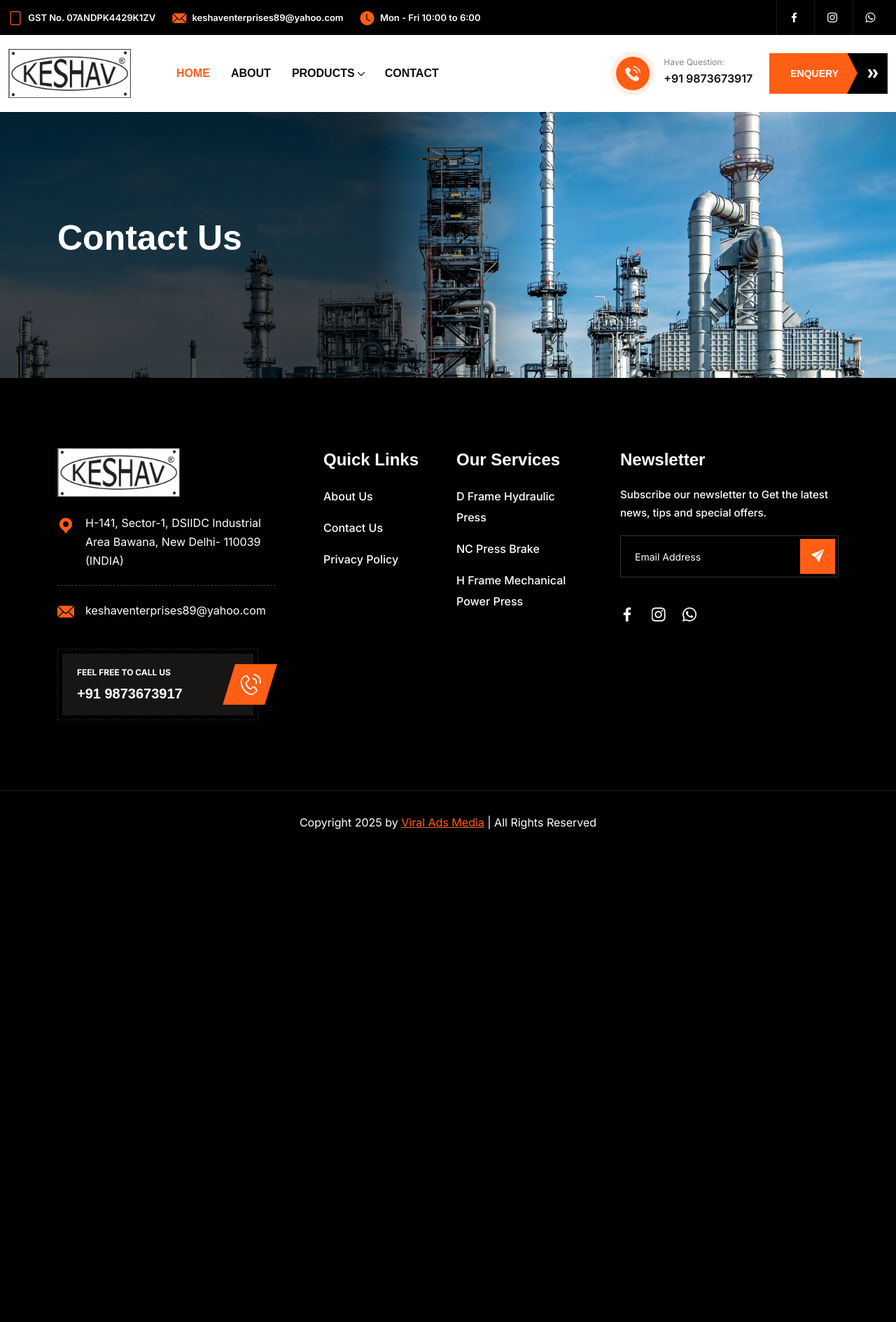
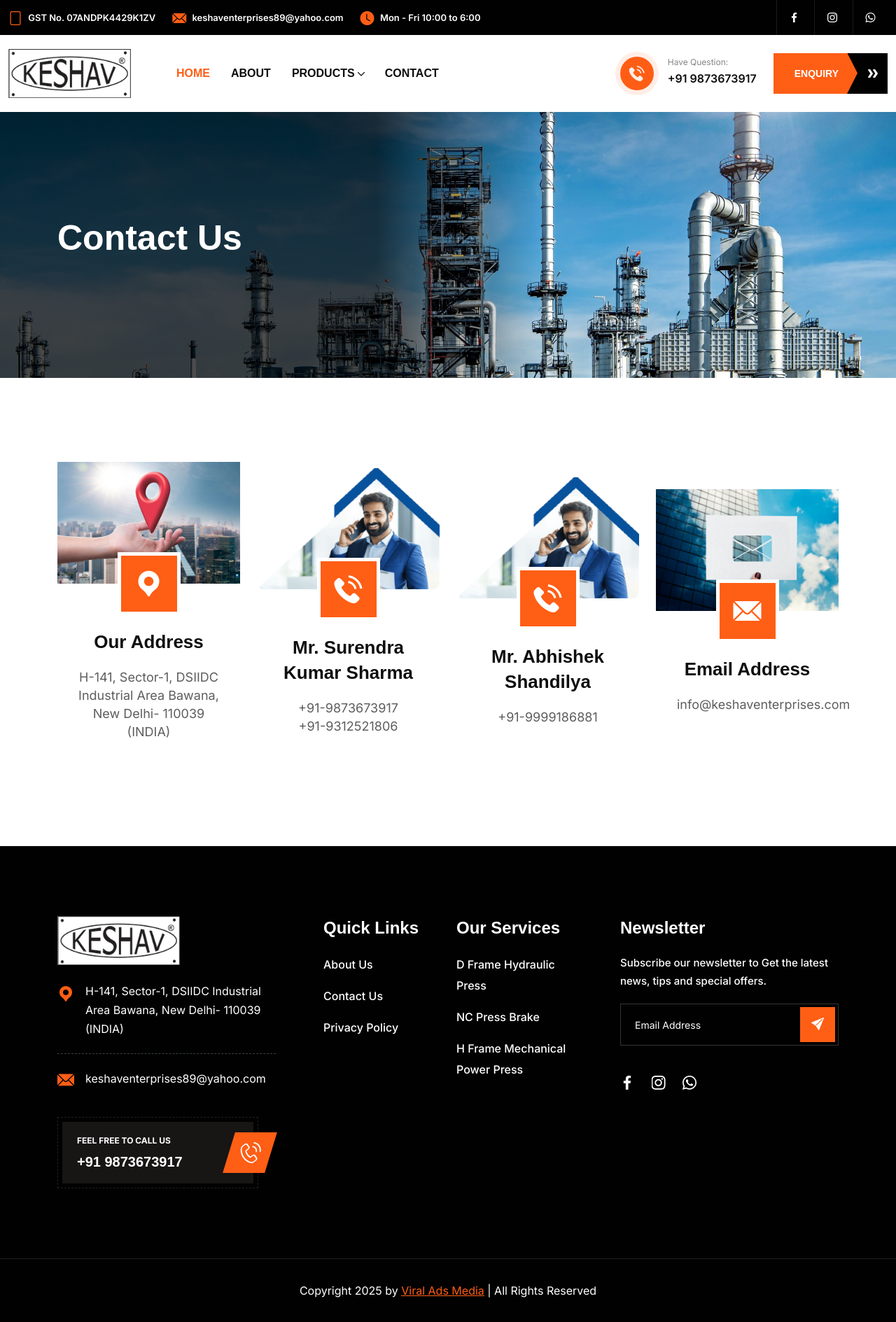
Before and after one commit to rj31portfolio/keshaventerprise, a PHP site: page /keshaventerprise/contact.php in a window 1280 px wide. Shown: the whole page at 70% size. Before the commit the page ends 1185 px from the top, so only its background shows below. Run offline with PHP 8.4, Linux system fonts and the light colour scheme; some libraries are stand-ins or nearby versions; some web fonts are replaced.

Commit message:
make conatc page 4 cards for contact

```diff
--- a/contact.php
+++ b/contact.php
@@ -31,7 +31,53 @@
 
 <div class="page-content">
 
-
+<section>
+  <div class="container">
+    <div class="row align-items-center">
+      <div class="col-lg-3 col-md-12">
+        <div class="contact-media text-center">
+          <img class="img-fluid" src="images/location-bg.jpg" alt="Image">
+          <div class="contact-info">
+            <i class="flaticon flaticon-pin-1"></i>
+            <h4>Our Address</h4>
+            <p class="mb-0"> H-141, Sector-1, DSIIDC Industrial Area Bawana, New Delhi- 110039 (INDIA)</p>
+          </div>
+        </div>
+      </div>
+      <div class="col-lg-3 col-md-6 mt-5 mt-lg-0">
+        <div class="contact-media text-center">
+          <img class="img-fluid" src="images/Service-Inquiry.png" alt="Image">
+          <div class="contact-info">
+            <i class="flaticon flaticon-telephone"></i>
+            <h4>Mr. Surendra Kumar Sharma</h4>
+            <a href="tel:+91-9873673917">+91-9873673917</a>
+            <a href="tel:+91-9312521806">+91-9312521806</a>
+          </div>
+        </div>
+      </div>
+      <div class="col-lg-3 col-md-6 mt-5 mt-lg-0">
+        <div class="contact-media text-center">
+          <img class="img-fluid" src="images/Service-Inquiry.png" alt="Image">
+          <div class="contact-info">
+            <i class="flaticon flaticon-telephone"></i>
+            <h4>Mr. Abhishek Shandilya</h4>
+            <a href="tel:+91-9999186881">+91-9999186881</a>
+          </div>
+        </div>
+      </div>
+      <div class="col-lg-3 col-md-6 mt-5 mt-lg-0">
+        <div class="contact-media text-center">
+          <img class="img-fluid" src="images/mail-bg.jpg" alt="Image">
+          <div class="contact-info">
+            <i class="flaticon flaticon-mail"></i>
+            <h4>Email Address</h4>
+            <a href="mailto:themeht23@gmail.com">info@keshaventerprises.com</a>
+          </div>
+        </div>
+      </div>
+    </div>
+  </div>
+</section>
 
 
 <!--footer start-->
--- a/includes/header.php
+++ b/includes/header.php
@@ -115,12 +115,11 @@
                                                 <li><a class="dropdown-item" href="#">Hydrulic Shearing Machine</a></li>
                                             </ul>
                                         </li>
-
                                     </ul>
                                 </li>
 
                                 <li class="nav-item">
-                                    <a class="nav-link" href="contact.html">Contact</a>
+                                    <a class="nav-link" href="contact.php">Contact</a>
                                 </li>
                             </ul>
                         </div>
@@ -133,7 +132,7 @@
                                 </div>
                             </div>
                             <a class="themeht-btn primary-btn" href="contact.html">
-                                <span>Enquery</span>
+                                <span>Enquiry</span>
                                 <i class="flaticon flaticon-double-chevron"></i>
                             </a>
                         </div>
```
Also changed, not shown: images/Service-Inquiry.png (added).
